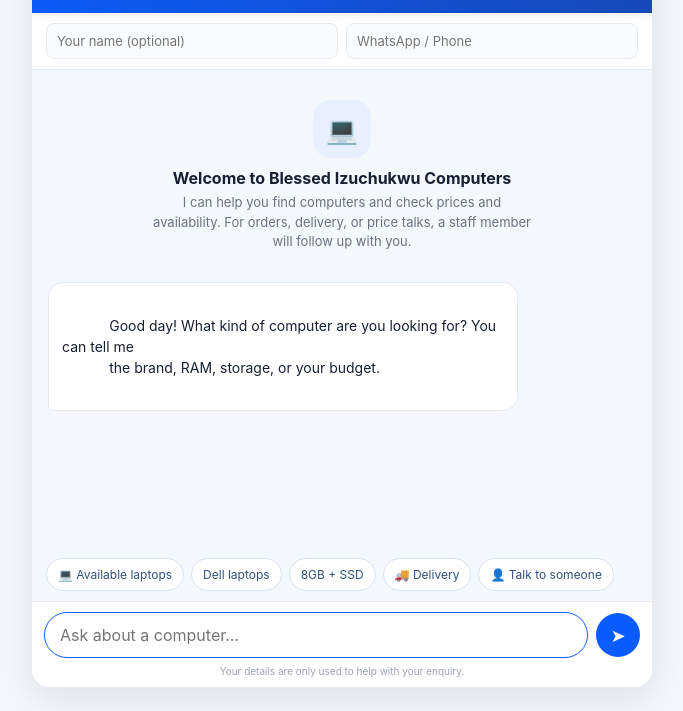
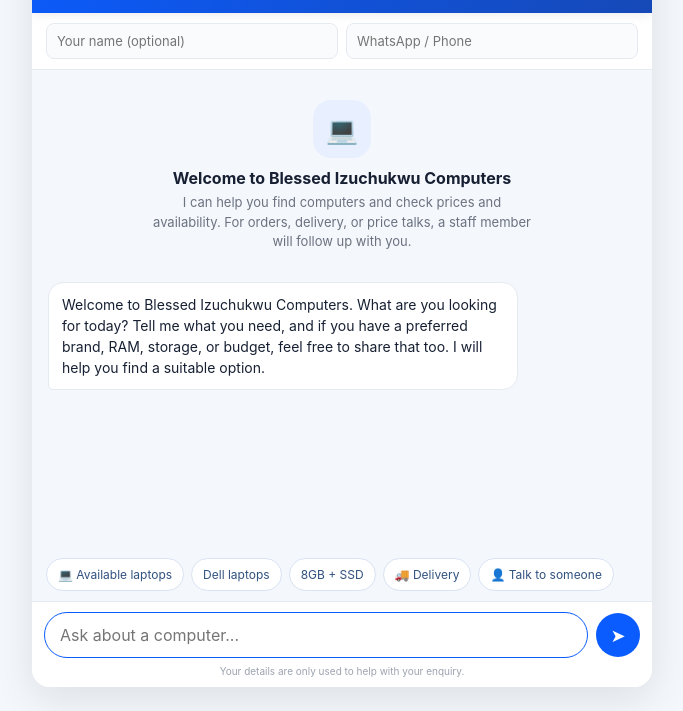
Before and after one commit to Calista557/computerStoreChatbot, a website: page public/index.html in a window 1280 px wide. Shown: the part 89-800 px from the top of the page, without its empty margins (298-981 px from the left). Drawn offline with Linux system fonts and the light colour scheme.

Commit message:
Add chat greeting from script to avoid formatter line breaks

```diff
--- a/public/index.html
+++ b/public/index.html
@@ -405,12 +405,12 @@
           </div>
         </div>
 
-        <div class="bubble-row bot-row">
+        <!-- <div class="bubble-row bot-row">
           <div class="bubble bot">
             Good day! What kind of computer are you looking for? You can tell me
             the brand, RAM, storage, or your budget.
           </div>
-        </div>
+        </div> -->
 
         <div id="typing-row" class="bubble-row bot-row" hidden>
           <div class="typing"><span></span><span></span><span></span></div>
@@ -564,7 +564,10 @@
       document.querySelectorAll("[data-human]").forEach((button) => {
         button.addEventListener("click", () => sendMessage(HUMAN_REQUEST));
       });
-
+      addBubble(
+        "Welcome to Blessed Izuchukwu Computers. What are you looking for today? Tell me what you need, and if you have a preferred brand, RAM, storage, or budget, feel free to share that too. I will help you find a suitable option.",
+        "bot",
+      );
       input.focus();
     </script>
   </body>
```
